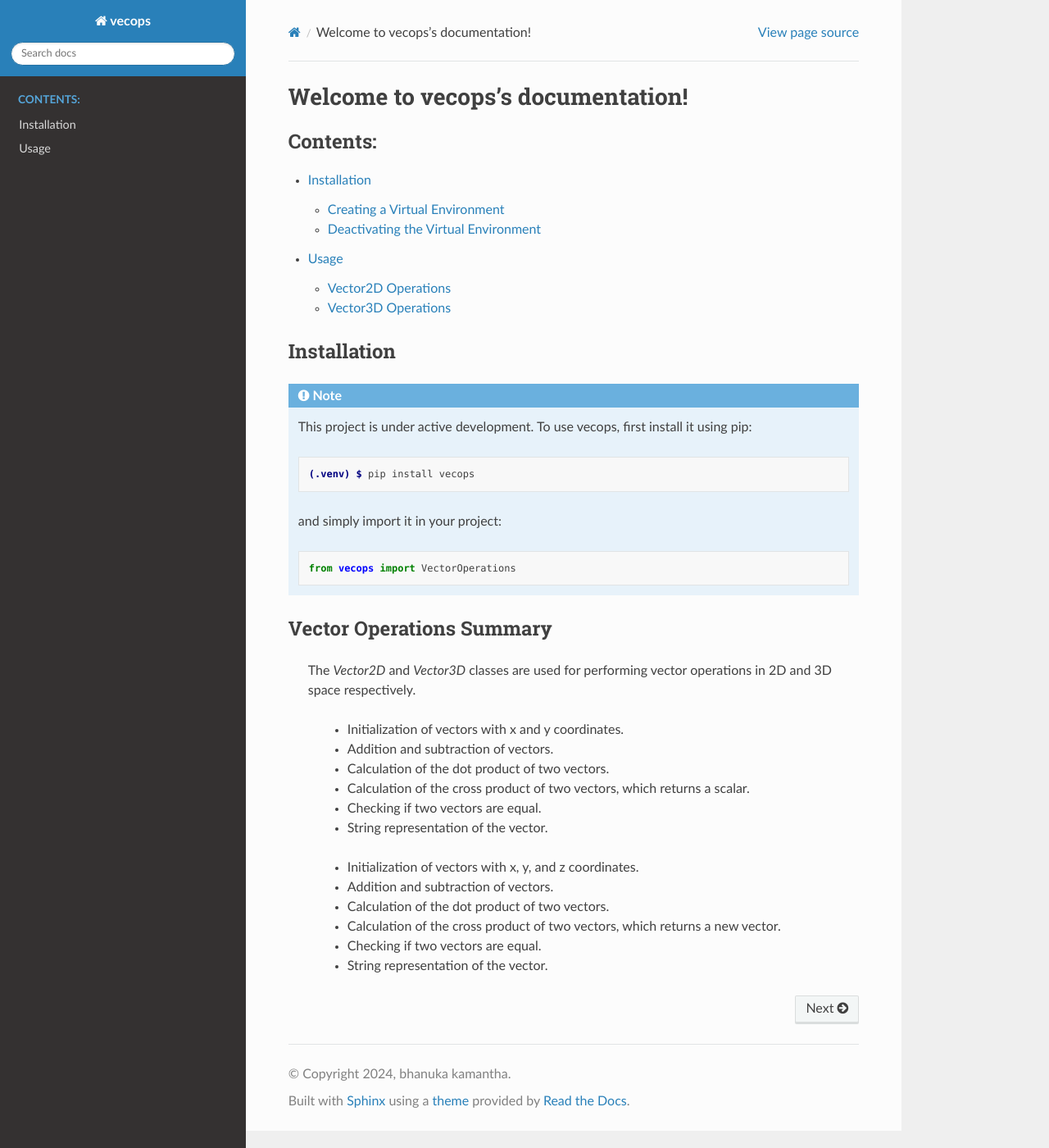
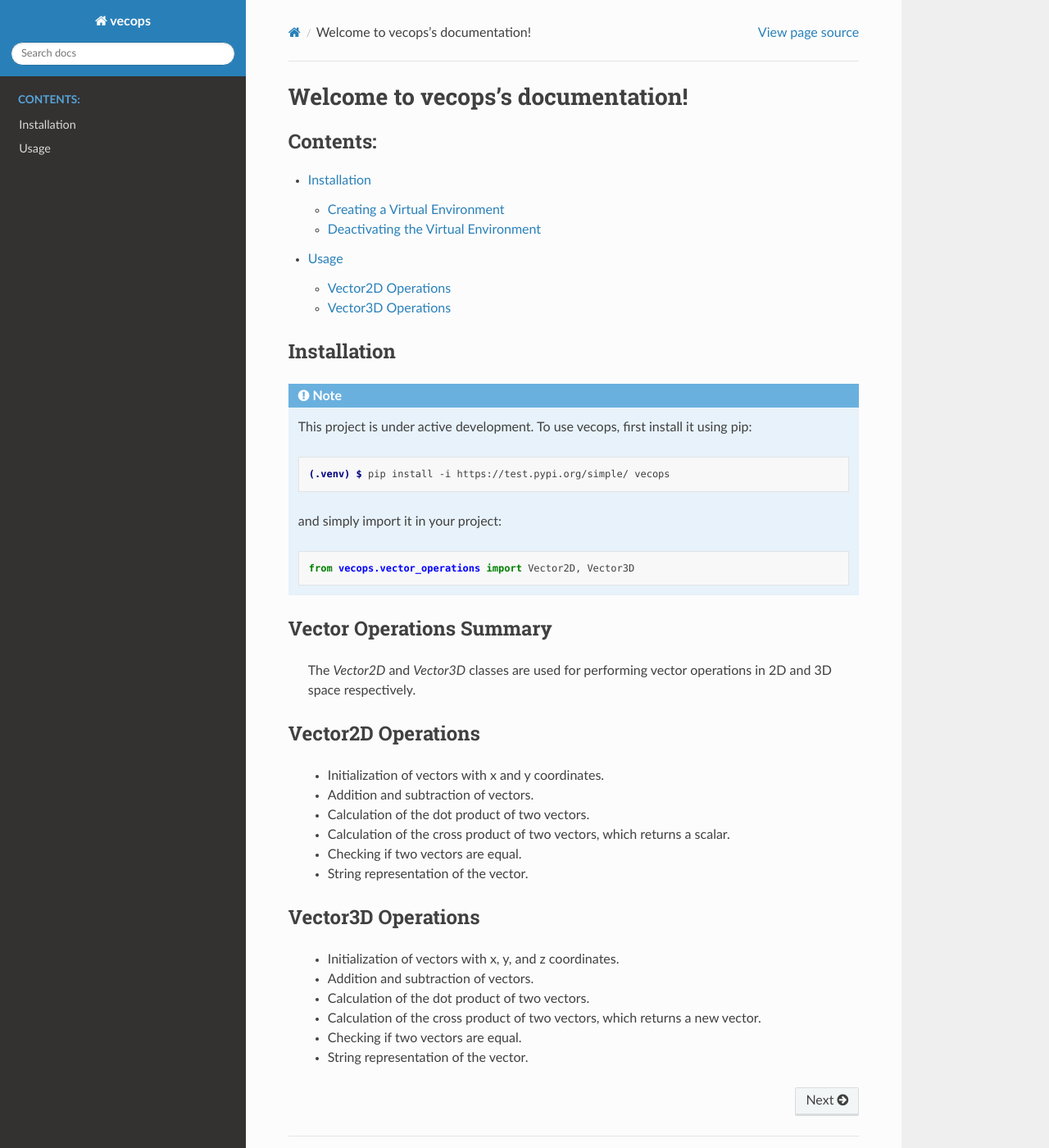
Before and after one commit to bkamantha/vecOps, a Sphinx documentation site: the page built from docs/source/index.rst, in a window 1280 px wide and 1400 px high. Shown: the whole window at 82% size. Built offline with Sphinx 7.4.7 and the Read the Docs theme 2.0.0, drawn with Linux system fonts in a browser that asks for light colours.

Commit message:
Update vector operations imports and installation instructions

```diff
--- a/docs/source/index.rst
+++ b/docs/source/index.rst
@@ -22,21 +22,21 @@ Installation
 
    .. code-block:: console
 
-      (.venv) $ pip install vecops
+      (.venv) $ pip install -i https://test.pypi.org/simple/ vecops
 
    and simply import it in your project:
 
    .. code-block:: python
 
-      from vecops import VectorOperations
+      from vecops.vector_operations import Vector2D, Vector3D
 
 Vector Operations Summary
 -------------------------
 
    The `Vector2D` and `Vector3D` classes are used for performing vector operations in 2D and 3D space respectively.
 
-   Vector2D Operations
-   -------------------
+Vector2D Operations
+-------------------
 
       - Initialization of vectors with x and y coordinates.
       - Addition and subtraction of vectors.
@@ -45,8 +45,8 @@ Vector Operations Summary
       - Checking if two vectors are equal.
       - String representation of the vector.
 
-   Vector3D Operations
-   -------------------
+Vector3D Operations
+-------------------
 
       - Initialization of vectors with x, y, and z coordinates.
       - Addition and subtraction of vectors.
```
